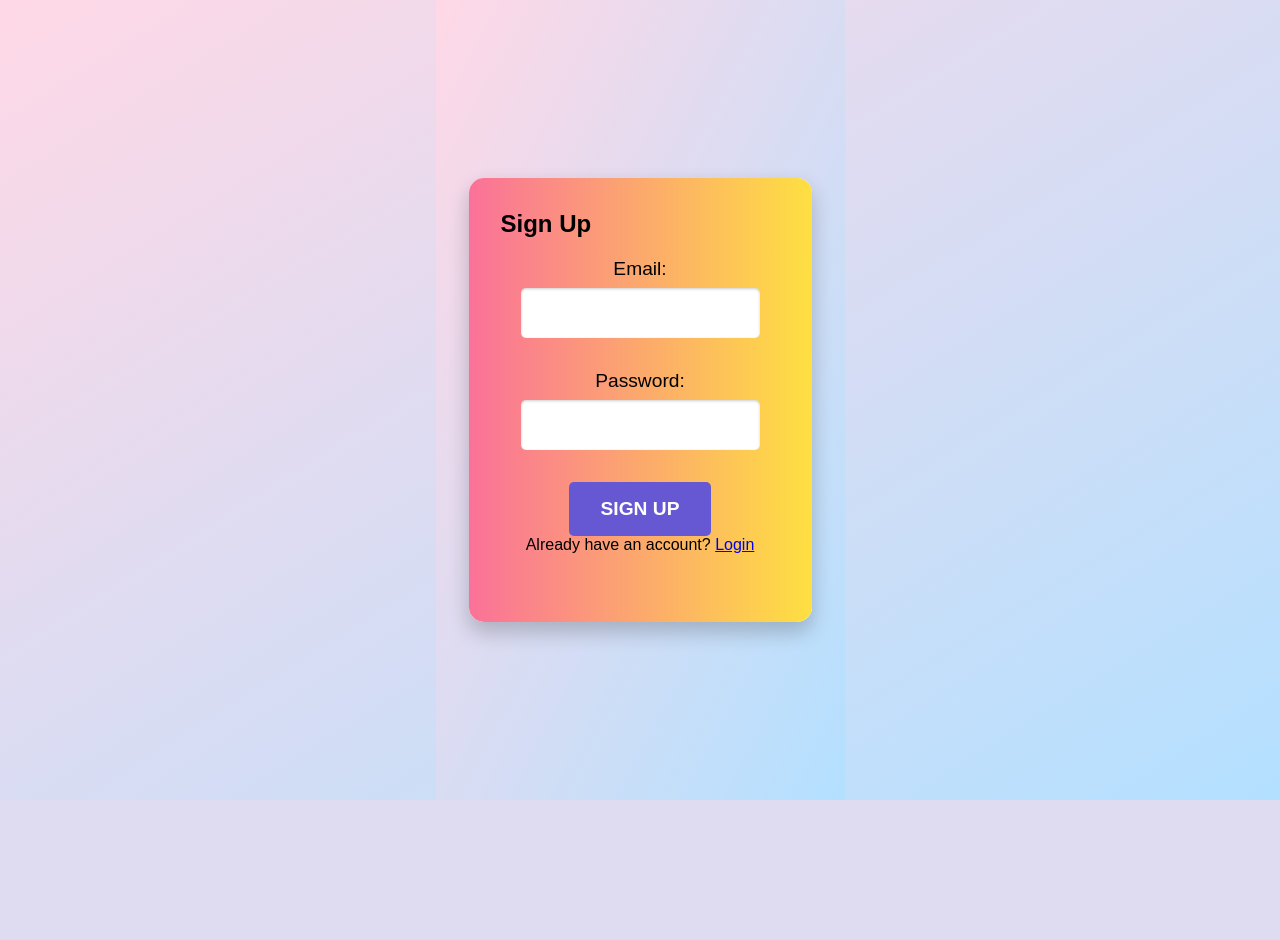
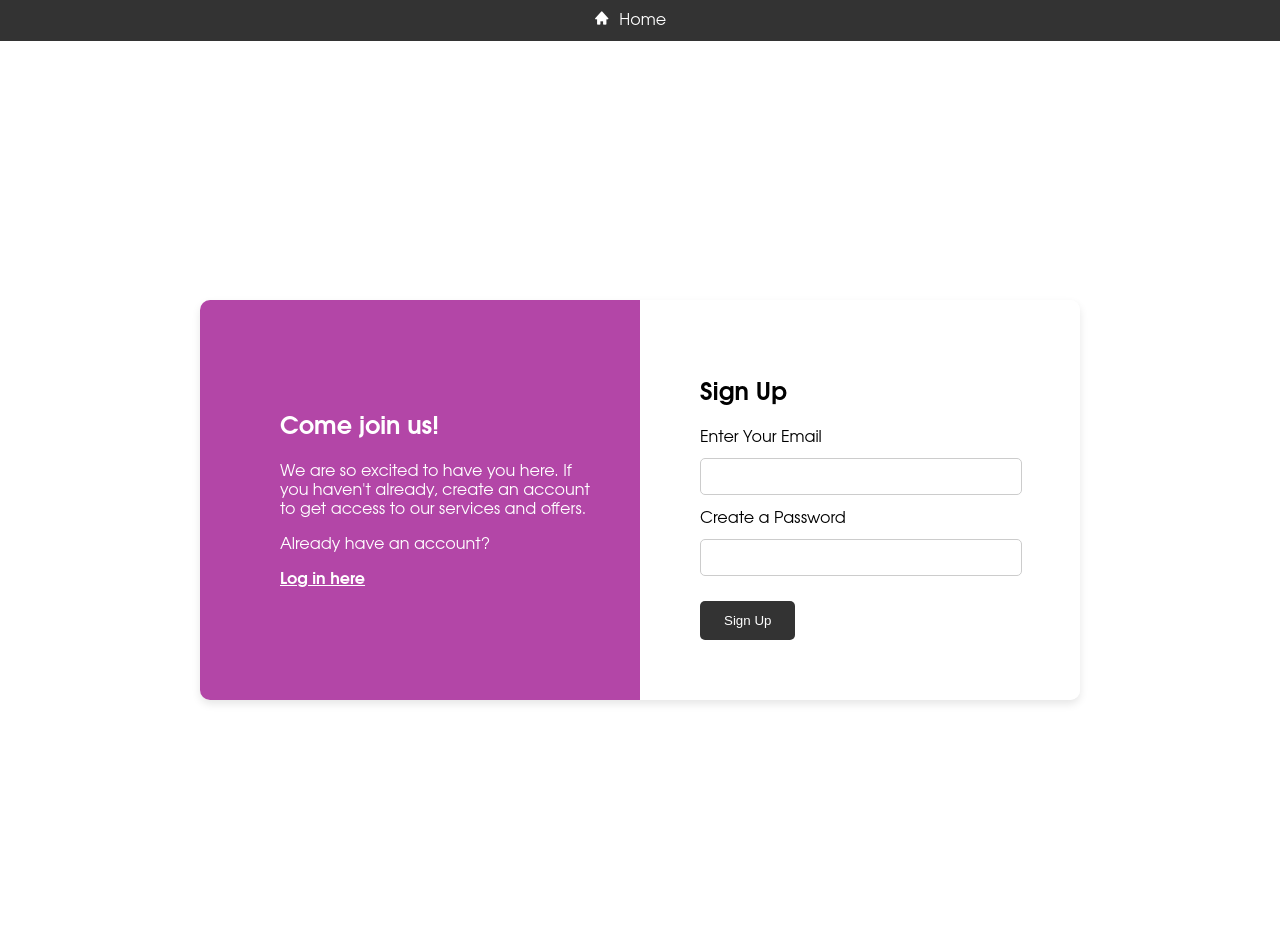
Before and after one commit to Romeo110/WebFinal, a PHP site: page /signup.php in a window 1280 px wide. Shown: the top 940 px of the page. Before the commit the page ends 800 px from the top, so only its background shows below. Run offline with PHP 8.4, Linux system fonts and the light colour scheme; some libraries are stand-ins or nearby versions.

Commit message:
added welcome message to signup page

```diff
--- a/signup.php
+++ b/signup.php
@@ -93,7 +93,7 @@ if($_SERVER["REQUEST_METHOD"] == "POST"){
     mysqli_close($conn);
 }
 ?>
-<!DOCTYPE html>
+<!-- <!DOCTYPE html>
 <html lang="en">
 <head>
     <meta charset="UTF-8">
@@ -119,4 +119,72 @@ if($_SERVER["REQUEST_METHOD"] == "POST"){
         </form>
     </div>
 </body>
-</html>
+</html> -->
+<!DOCTYPE html>
+    <html lang="en">
+
+    <head>
+        <meta charset="UTF-8">
+        <meta name="viewport" content="width=device-width, initial-scale=1.0">
+        <link href='https://unpkg.com/boxicons@2.1.4/css/boxicons.min.css' rel='stylesheet'>
+        <script src="https://kit.fontawesome.com/46b7ceee20.js" crossorigin="anonymous"></script>
+        <link rel="stylesheet" href="css/signup.css">
+
+        <title>Sign Up</title>
+    </head>
+
+    <body>
+        <!-- nav bar with only home button -->
+        <div class="navbar">
+            <div class="horizontal-navbar">
+                <ul>
+                    <li>
+                        <a href="index.html" class="nav-link">
+                            <span class="item-icon">
+                            <i class='bx bxs-home'></i>
+                        </span>
+                            <span class="item-txt">
+                            Home
+                        </span>
+                        </a>
+                    </li>
+                    <!-- Additional menu items if needed -->
+                </ul>
+            </div>
+        </div>
+        <div class="signup-card">
+    <div class="intro-section">
+        <div class="signup-intro">
+            <div class="intro-control__inner">
+                <h2>Come join us!</h2>
+                <p>We are so excited to have you here. If you haven't already, create an account to get access to our services and offers.</p>
+                <p class="alternate-action">Already have an account? </p>
+                <p> <a href="login.php" class="login-link">Log in here</a></p>
+            </div>
+        </div>
+    </div>
+
+    <div class="form-section">
+        <div class="container">
+            <h2>Sign Up</h2>
+            <form method="POST">
+                <label for="email">Enter Your Email</label>
+                <input type="email" id="email" name="email" required>
+                <span class="error"><?php echo $email_err; ?></span>
+
+                <label for="password">Create a Password</label>
+                <input type="password" id="password" name="password" required>
+                <span class="error"><?php echo $password_err; ?></span>
+
+                <button type="submit">Sign Up</button>
+                <!-- <p class="alternate-action">Already have an account? <a href="login.php">Login</a></p>
+                <span class="error"><?php echo $signup_err; ?></span> -->
+            </form>
+        </div>
+    </div>
+</div>
+
+
+    </body>
+
+    </html>
```
